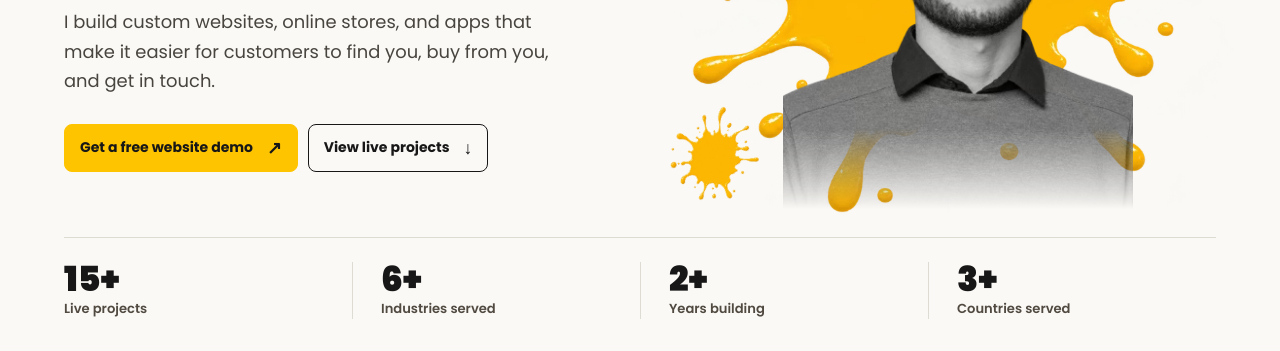
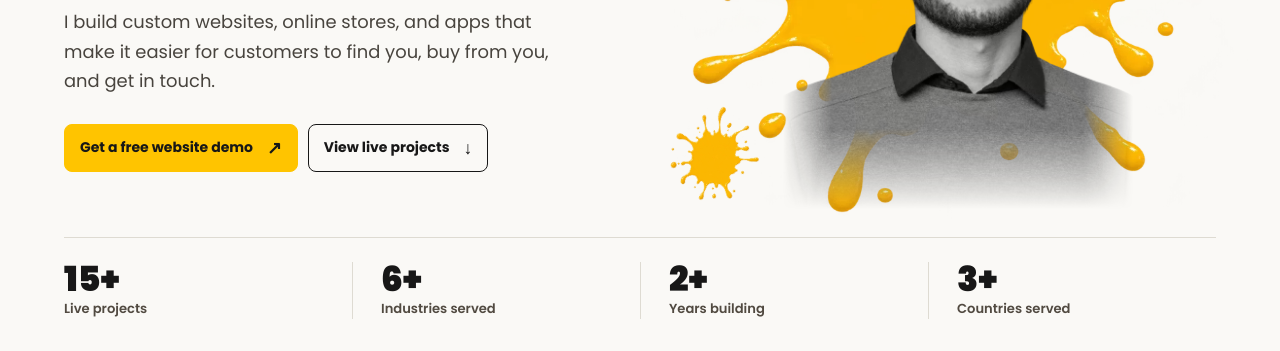
Before and after one commit to muhammadtayyabcs/portfolio-website, a plain HTML site: page index.html in a window 1280 px wide. Shown: the part 449-800 px from the top of the page. Drawn offline with nearby package versions, Linux system fonts and the light colour scheme.

Commit message:
Feather the hero portrait shoulder edges

```diff
--- a/style.css
+++ b/style.css
@@ -276,14 +276,17 @@ html, body {
 
 .hero-portrait {
   display: block;
-  width: 76%;
+  width: auto;
   height: 91%;
   position: absolute;
   bottom: 0;
   object-fit: contain;
   object-position: center bottom;
   filter: grayscale(100%);
-  mask-image: linear-gradient(#000 0 83%, transparent 100%);
+  mask-image:
+    linear-gradient(to right, transparent, #000 14%, #000 86%, transparent),
+    linear-gradient(#000 0 83%, transparent 100%);
+  mask-composite: intersect;
 }
 
 .hero-stats {
```
